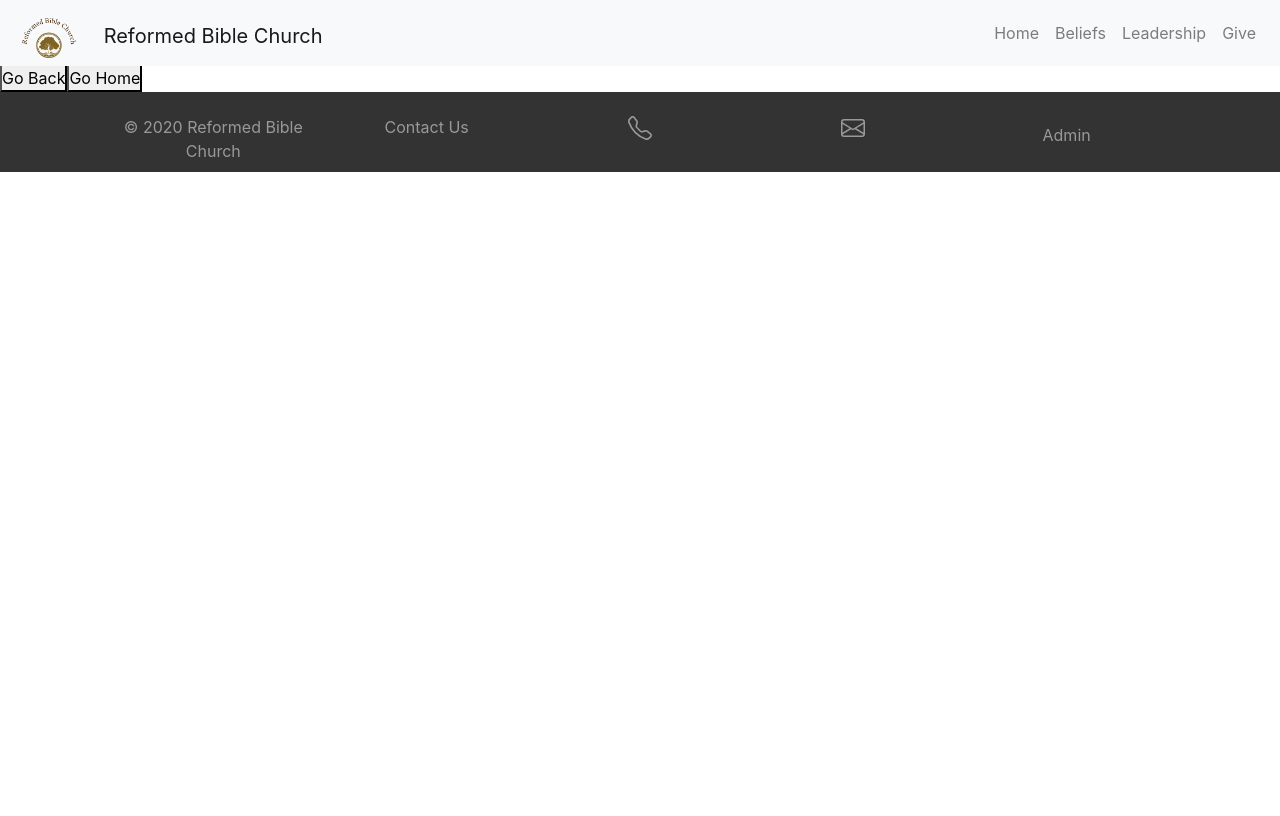
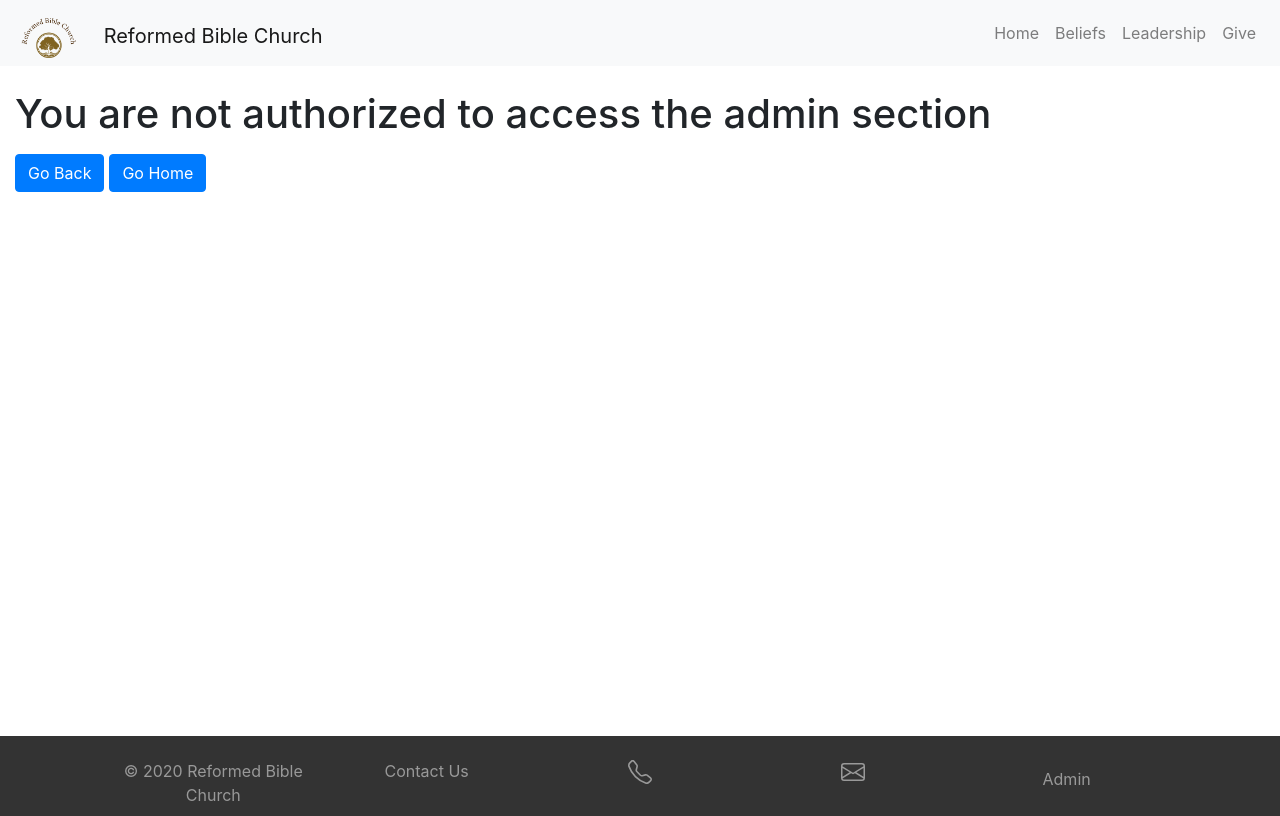
Before and after one commit to fsrenner/reformed-bible-church-react, a React (Create React App) app: page /unauthorized in a window 1280 px wide. Built offline with nearby package versions, Linux system fonts and the light colour scheme.

Commit message:
setup admin portion with some styling

```diff
--- a/src/admin/Admin.js
+++ b/src/admin/Admin.js
@@ -1,6 +1,6 @@
 import React, { useState } from 'react';
 import { useHistory } from 'react-router-dom';
-import { login } from './adminUsers';
+import { userLogin } from './adminUsers';
 import Row from 'react-bootstrap/Row';
 import Login from './Login';
 import Dashboard from './Dashboard';
@@ -11,7 +11,7 @@ export default function Admin() {
     const history = useHistory();
 
     const login = (username, password) => {
-        const user = login({
+        const user = userLogin({
             username,
             password
         });
--- a/src/admin/BeliefsData.js
+++ b/src/admin/BeliefsData.js
@@ -33,9 +33,9 @@ export default function BeliefsData() {
                                     </Form.Group>
                                         {beliefsData.solas.content.map((paragraph, key) => {
                                             return (
-                                                <Form.Group>
+                                                <Form.Group  key={key}>
                                                     <Form.Label className="text-center">{paragraph.solaTitle}</Form.Label>
-                                                    <Form.Control key={key} as="textarea" rows={2} value={paragraph.solaContent} />
+                                                    <Form.Control as="textarea" rows={2} value={paragraph.solaContent} />
                                                 </Form.Group>
                                             );
                                         })}
--- a/src/admin/Dashboard.js
+++ b/src/admin/Dashboard.js
@@ -9,21 +9,38 @@ import LeadershipData from './LeadershipData';
 import HomeData from './HomeData';
 import BeliefsData from './BeliefsData';
 
+
 export default function Dashboard({ user, logout }) {
 
     const [key, setKey] = useState('home');
 
+    console.log(key);
+
     return (
-    <Nav fill variant="tabs" defaultActiveKey="/home">
+        <Container>
+            <Row>
+                <Nav fill variant="tabs" activeKey="home" className="dashboard" onSelect={selectedKey => setKey(selectedKey)}>
                     <Nav.Item>
-            <Nav.Link>Home</Nav.Link>
+                        <Nav.Link eventKey="home">Home</Nav.Link>
                     </Nav.Item>
                     <Nav.Item>
-            <Nav.Link eventKey="link-1">Beliefs</Nav.Link>
+                        <Nav.Link eventKey="beliefs">Beliefs</Nav.Link>
                     </Nav.Item>
                     <Nav.Item>
-            <Nav.Link eventKey="link-1">Leadership</Nav.Link>
+                        <Nav.Link eventKey="leadership">Leadership</Nav.Link>
                     </Nav.Item>
                 </Nav>
+            </Row>
+            <Row>
+                {
+                    (key === 'home')
+                        ? <HomeData />
+                        : (key === 'beliefs')
+                            ? <BeliefsData />
+                            : <LeadershipData />
+                }
+            </Row>
+        </Container>
+
     )
 }
--- a/src/admin/Unauthorized.js
+++ b/src/admin/Unauthorized.js
@@ -1,5 +1,8 @@
 import React from 'react';
 import { useHistory } from 'react-router-dom';
+import Col from 'react-bootstrap/Col';
+import Row from 'react-bootstrap/Row';
+import Button from 'react-bootstrap/Button';
 
 export default function Unauthorized({ message }) {
     const history = useHistory();
@@ -7,11 +10,16 @@ export default function Unauthorized({ message }) {
     const goHome = () => history.push('/');
 
     return(
-        <>
+        <section className="container-fluid unauthorized">
+        <Row>
+            <Col>
             <h1>You are not authorized to access the admin section</h1>
             <p>{message}</p>
-            <button onClick={goBack}>Go Back</button>
-            <button onClick={goHome}>Go Home</button>
-        </>
-    )
+            <Button variant="primary" className="unauthorized-button" onClick={goBack}>Go Back</Button>
+            <Button variant="primary" className="unauthorized-button" onClick={goHome}>Go Home</Button>
+            </Col>
+
+        </Row>
+        </section>
+    );
 }
--- a/src/admin/adminUsers.js
+++ b/src/admin/adminUsers.js
@@ -9,7 +9,7 @@ const admins = [
     },
 ];
 
-export const login = (obj) => {
+export const userLogin = (obj) => {
     let admin = admins.filter(admin => admin.username === obj.username);
     if (admin.length === 0) {
         return `Username: ${obj.username} does not exist in our system`;
--- a/src/index.css
+++ b/src/index.css
@@ -24,6 +24,10 @@ header .container-fluid {
 
 #rbcLogo {
   height: 50px;
+}
+
+.dashboard {
+  padding-top: 40px;
 }
 
 .rbc .jumbotron {
@@ -82,7 +86,17 @@ header .container-fluid {
 }
 
 .login .row {
-  margin-top: 80px;
+  padding-top: 40px;
+  min-height: 92vh;
+}
+
+.unauthorized .row {
+  padding-top: 90px;
+  min-height: 92vh;
+}
+
+.unauthorized-button {
+  margin-right: 5px;
 }
 
 .welcome .row:last-child,
```
Also changed, not shown: 1 other file (tests, documents, lock files or other folders). Lines whose indentation alone changed are shown as unchanged.
